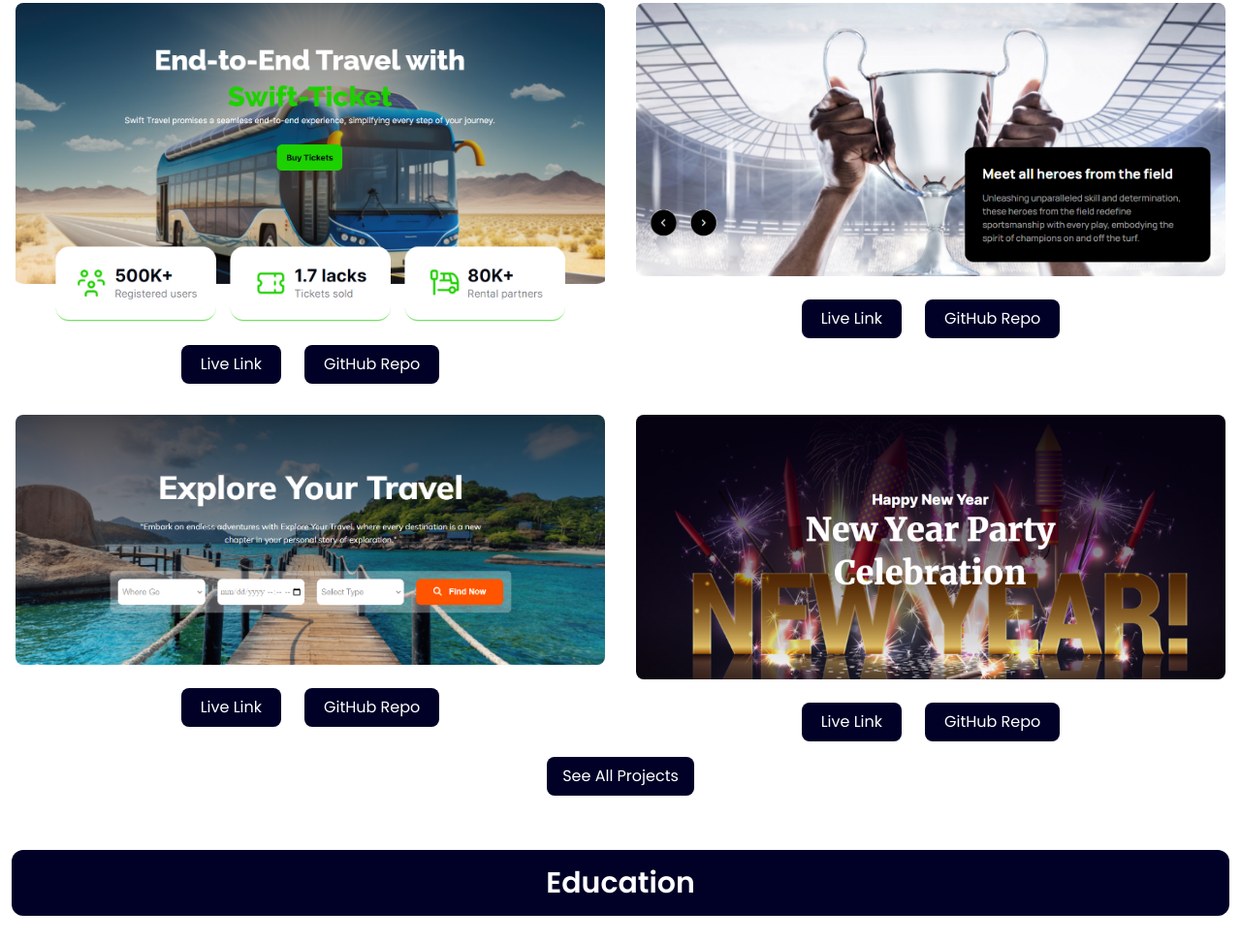
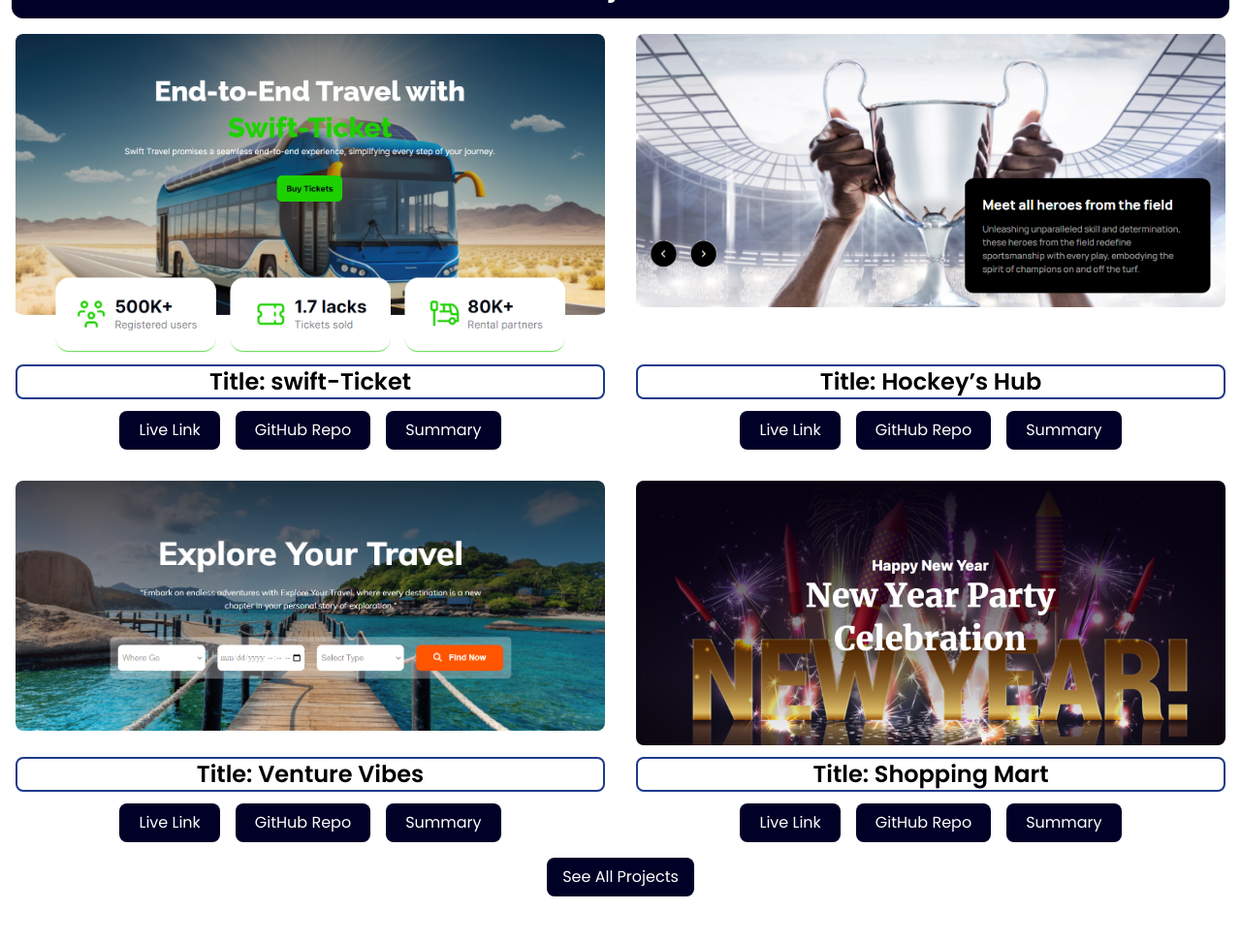
Before and after one commit to Asad9340/Portfolio, a plain HTML site: page index.html in a window 1280 px wide. Shown: the part 1328-2300 px from the top of the page at 97% size. Drawn offline with nearby package versions, Linux system fonts and the light colour scheme.

Commit message:
fixes some minor bugs and issues

```diff
--- a/index.html
+++ b/index.html
@@ -127,8 +127,11 @@
                   <button
                     class="border border-green-500 px-5 py-2 rounded-lg outline-none mt-4 hover:bg-[#212129] duration-500"
                   >
-                    <a href="https://github.com/Asad9340" target="_blank"
-                      ><i class="fa-brands fa-github"></i> Github</a
+                    <a
+                      class="flex gap-2 items-center"
+                      href="https://github.com/Asad9340"
+                      target="_blank"
+                      ><i class="fa-brands fa-github"></i>Github</a
                     >
                   </button>
                 </div>
@@ -136,7 +139,7 @@
                   <button
                     class="border border-green-500 px-5 py-2 rounded-lg outline-none mt-4 hover:bg-[#212129] duration-500"
                   >
-                    <a href="#" target=""
+                    <a class="flex gap-2 items-center" href="#" target=""
                       ><i class="fa-solid fa-circle-down"></i> CV</a
                     >
                   </button>
@@ -162,8 +165,8 @@
                 </button>
               </div>
             </div>
-            <div class="items-end">
-              <div class="banner flex justify-center sm:pb-8 md:justify-end">
+            <div class="items-end mt-6 mb-10">
+              <div class="banner flex justify-center md:justify-end">
                 <img class="shape" src="./images/banner.jpg" alt="" />
               </div>
             </div>
@@ -229,16 +232,25 @@
         <div
           class="grid grid-cols-1 md:grid-cols-2 gap-3 md:gap-6 lg:gap-8 p-4"
         >
+          <div  class="flex flex-col justify-between">
             <div>
               <img
                 class="rounded-lg"
                 src="./projects-images/banner3.png"
                 alt=""
               />
-            <h3></h3>
-            <div class="flex gap-6 mt-6 justify-center">
+            </div>
+            <div>
+              <h3
+                class="text-center mt-2 lg:mt-3 text-2xl font-semibold border-2 border-blue-900 rounded-lg"
+              >
+                Title: swift-Ticket
+              </h3>
+              <div
+                class="flex gap-2 md:gap-3 lg:gap-4 mt-2 lg:mt-3 justify-center"
+              >
                 <button
-                class="bg-[#010127] px-3 md:px-4 lg:px-5 py-2 text-white rounded-lg outline-none"
+                  class="bg-[#010127] px-2 lg:px-5 py-2 text-white rounded-lg outline-none"
                 >
                   <a
                     href="https://asad9340.github.io/swift-ticket/"
@@ -247,24 +259,41 @@
                   >
                 </button>
                 <button
-                class="bg-[#010127] px-3 md:px-4 lg:px-5 py-2 text-white rounded-lg outline-none"
+                  class="bg-[#010127] px-2 lg:px-5 py-2 text-white rounded-lg outline-none"
                 >
-                <a href="https://github.com/Asad9340/swift-ticket"
+                  <a
+                    href="https://github.com/Asad9340/swift-ticket"
+                    target="_blank"
                     >GitHub Repo
                   </a>
                 </button>
+                <button
+                  class="bg-[#010127] px-2 lg:px-5 py-2 text-white rounded-lg outline-none"
+                >
+                  <a href="#" target="">Summary </a>
+                </button>
               </div>
             </div>
+          </div>
+          <div class="flex flex-col justify-between">
             <div>
               <img
                 class="rounded-lg"
                 src="./projects-images/banner2.png"
                 alt=""
               />
-            <h3></h3>
-            <div class="flex gap-6 mt-6 justify-center">
+            </div>
+            <div>
+              <h3
+                class="text-center mt-2 lg:mt-3 text-2xl font-semibold border-2 border-blue-900 rounded-lg"
+              >
+                Title: Hockey’s Hub
+              </h3>
+              <div
+                class="flex gap-2 md:gap-3 lg:gap-4 mt-2 lg:mt-3 justify-center"
+              >
                 <button
-                class="bg-[#010127] px-3 md:px-4 lg:px-5 py-2 text-white rounded-lg outline-none"
+                  class="bg-[#010127] px-2 lg:px-5 py-2 text-white rounded-lg outline-none"
                 >
                   <a
                     href="https://asad9340.github.io/hockeys-hub/"
@@ -273,7 +302,7 @@
                   >
                 </button>
                 <button
-                class="bg-[#010127] px-3 md:px-4 lg:px-5 py-2 text-white rounded-lg outline-none"
+                  class="bg-[#010127] px-2 lg:px-5 py-2 text-white rounded-lg outline-none"
                 >
                   <a
                     href="https://github.com/Asad9340/hockeys-hub"
@@ -281,14 +310,33 @@
                     >GitHub Repo
                   </a>
                 </button>
+                <button
+                  class="bg-[#010127] px-2 lg:px-5 py-2 text-white rounded-lg outline-none"
+                >
+                  <a href="#" target="">Summary </a>
+                </button>
               </div>
             </div>
+          </div>
+          <div class="flex flex-col justify-between">
             <div>
-            <img class="rounded-lg" src="./projects-images/banner.png" alt="" />
-            <h3></h3>
-            <div class="flex gap-6 mt-6 justify-center">
+              <img
+                class="rounded-lg"
+                src="./projects-images/banner.png"
+                alt=""
+              />
+            </div>
+            <div>
+              <h3
+                class="text-center mt-2 lg:mt-3 text-2xl font-semibold border-2 border-blue-900 rounded-lg"
+              >
+                Title: Venture Vibes
+              </h3>
+              <div
+                class="flex gap-2 md:gap-3 lg:gap-4 mt-2 lg:mt-3 justify-center"
+              >
                 <button
-                class="bg-[#010127] px-3 md:px-4 lg:px-5 py-2 text-white rounded-lg outline-none"
+                  class="bg-[#010127] px-2 lg:px-5 py-2 text-white rounded-lg outline-none"
                 >
                   <a
                     href="https://asad9340.github.io/assignment-2-VentureVibes/"
@@ -297,7 +345,7 @@
                   >
                 </button>
                 <button
-                class="bg-[#010127] px-3 md:px-4 lg:px-5 py-2 text-white rounded-lg outline-none"
+                  class="bg-[#010127] px-2 lg:px-5 py-2 text-white rounded-lg outline-none"
                 >
                   <a
                     href="https://github.com/Asad9340/assignment-2-VentureVibes"
@@ -305,18 +353,33 @@
                     >GitHub Repo
                   </a>
                 </button>
+                <button
+                  class="bg-[#010127] px-2 lg:px-5 py-2 text-white rounded-lg outline-none"
+                >
+                  <a href="#" target="">Summary </a>
+                </button>
               </div>
             </div>
+          </div>
+          <div class="flex flex-col justify-between">
             <div>
               <img
                 class="rounded-lg"
                 src="./projects-images/banner4.png"
                 alt=""
               />
-            <h3></h3>
-            <div class="flex gap-6 mt-6 justify-center">
+            </div>
+            <div>
+              <h3
+                class="text-center mt-2 lg:mt-3 text-2xl font-semibold border-2 border-blue-900 rounded-lg"
+              >
+                Title: Shopping Mart
+              </h3>
+              <div
+                class="flex gap-2 md:gap-3 lg:gap-4 mt-2 lg:mt-3 justify-center"
+              >
                 <button
-                class="bg-[#010127] px-3 md:px-4 lg:px-5 py-2 text-white rounded-lg outline-none"
+                  class="bg-[#010127] px-2 lg:px-5 py-2 text-white rounded-lg outline-none"
                 >
                   <a
                     href="https://asad9340.github.io/Assignment-1-new-year-new-mission/"
@@ -325,13 +388,20 @@
                   >
                 </button>
                 <button
-                class="bg-[#010127] px-3 md:px-4 lg:px-5 py-2 text-white rounded-lg outline-none"
+                  class="bg-[#010127] px-2 lg:px-5 py-2 text-white rounded-lg outline-none"
                 >
                   <a
                     href="https://github.com/Asad9340/Assignment-1-new-year-new-mission"
+                    target="_blank"
                     >GitHub Repo
                   </a>
                 </button>
+                <button
+                  class="bg-[#010127] px-2 lg:px-5 py-2 text-white rounded-lg outline-none"
+                >
+                  <a href="#" target="">Summary </a>
+                </button>
+              </div>
             </div>
           </div>
         </div>
@@ -537,8 +607,14 @@
         >
           <div class="flex flex-col justify-center mb-6">
             <div class="flex flex-col justify-center">
-              <h2 class="text-xl md:text-2xl lg:text-3xl text-[#010127] font-semibold">Lets Chat</h2>
-              <h2 class="text-xl md:text-2xl lg:text-3xl text-[#010127] font-semibold">
+              <h2
+                class="text-xl md:text-2xl lg:text-3xl text-[#010127] font-semibold"
+              >
+                Lets Chat
+              </h2>
+              <h2
+                class="text-xl md:text-2xl lg:text-3xl text-[#010127] font-semibold"
+              >
                 Tell me about your Thought...
               </h2>
               <p class="text-[#4F5A6C] mt-2">Let's create something together</p>
```
Lines whose indentation alone changed are shown as unchanged.
